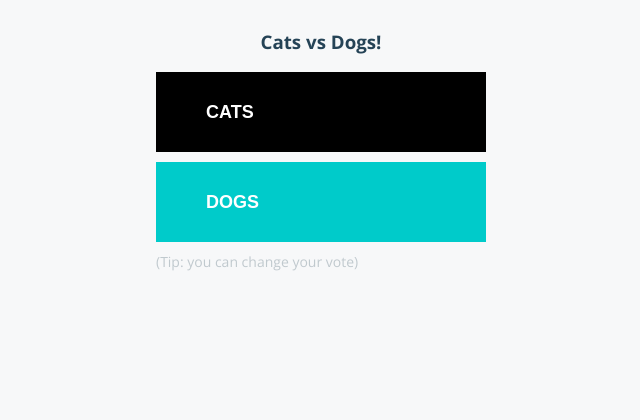
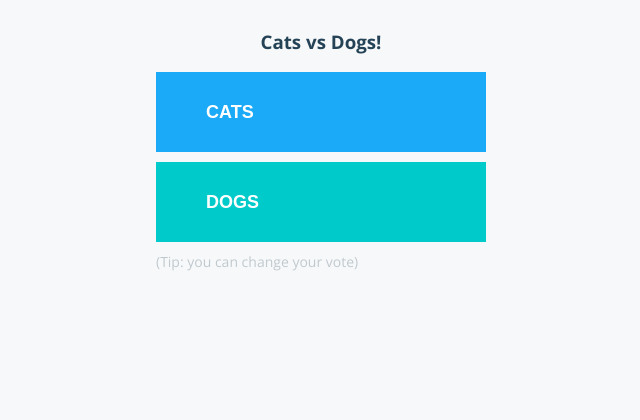
Before and after one commit to UffizziCloud/devops-pro-europe-2022, a Flask app: page / in a window 1280 px wide. Shown: the top 420 px of the page, without its empty margins (319-959 px from the left). Run offline with Flask 2, Linux system fonts and the light colour scheme; some libraries are stand-ins or nearby versions.

Commit message:
reverted unnecessary changes

```diff
--- a/vote/static/stylesheets/style.css
+++ b/vote/static/stylesheets/style.css
@@ -28,7 +28,7 @@ button i{
 }
 
 button.a{
-  background-color: #000;
+  background-color: #1aaaf8;
 }
 
 button.b{
```
Also changed, not shown: .github/workflows/create-preview-environment.yml.
